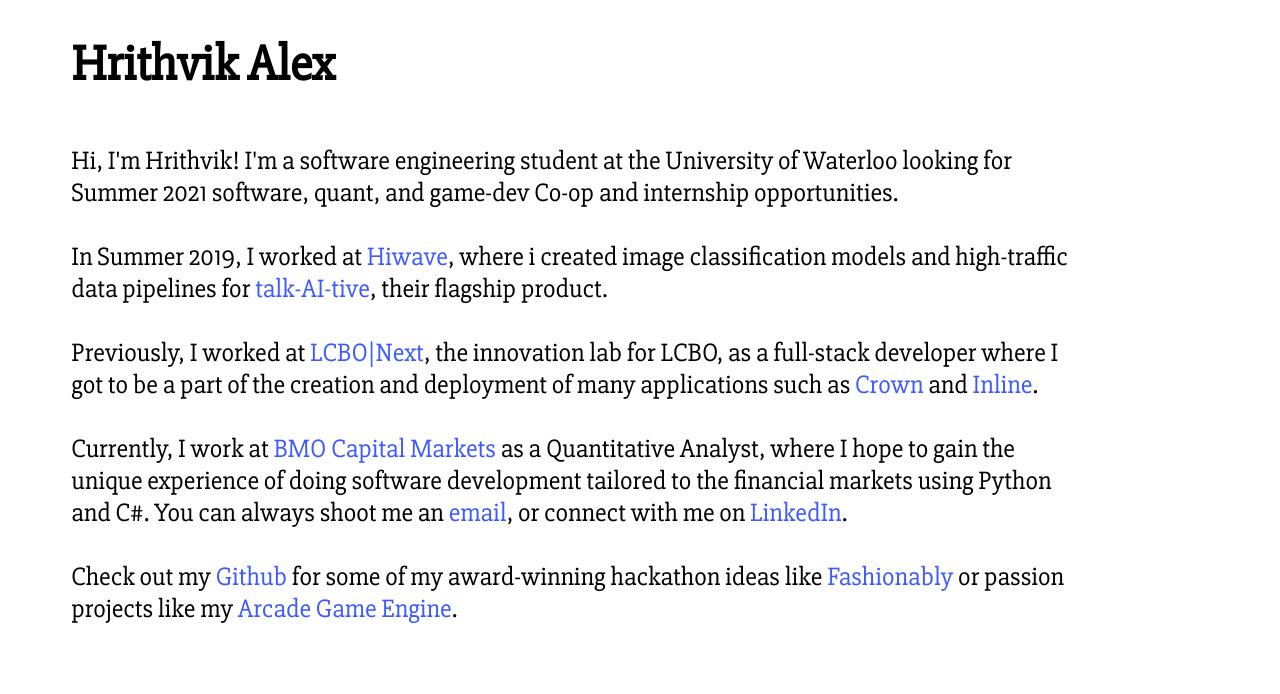
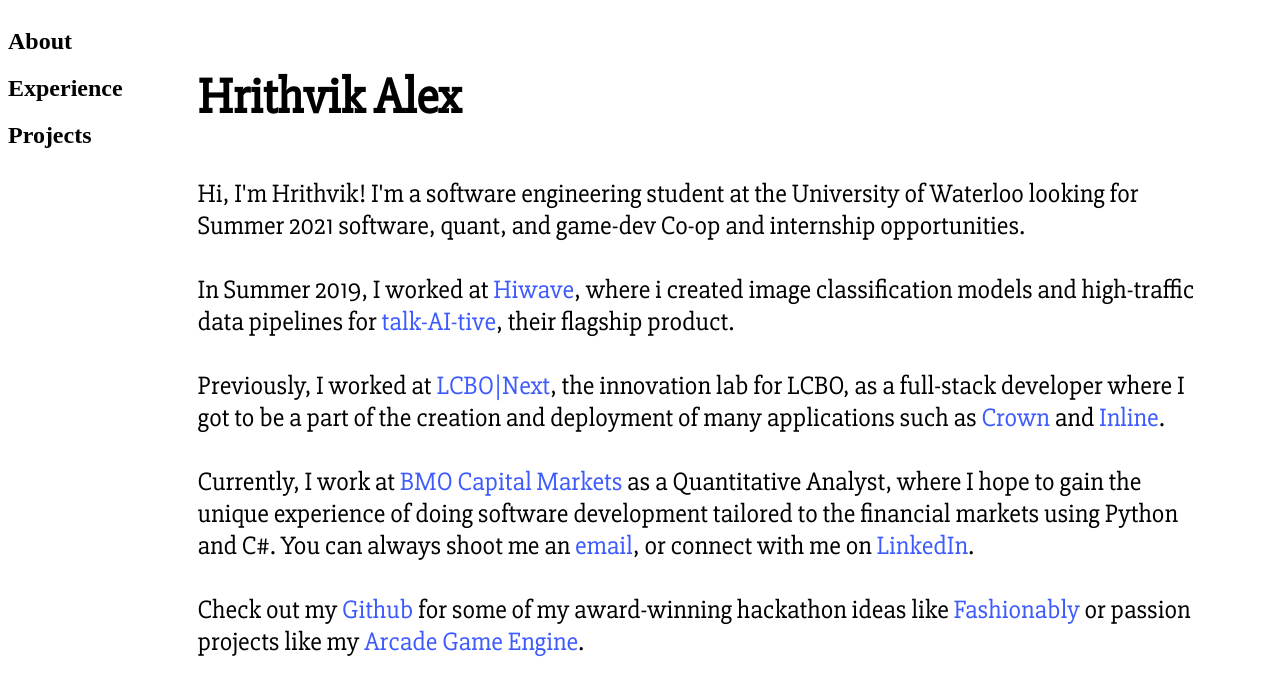
Before and after one commit to Hrithvik-Alex/hrithvik-alex.github.io, a plain HTML site: page index.html in a window 1280 px wide. Drawn offline with Linux system fonts and the light colour scheme.

Commit message:
added basic sidebar

```diff
--- a/index.html
+++ b/index.html
@@ -13,6 +13,20 @@
 
     <div>
         <div class="container">
+            <div class="sidebar">
+                <div class="sidebar-menu">
+                    <div class="About">
+                        <h2>About</h2>
+                    </div>
+                    <div class="Experience">
+                        <h2>Experience</h2>
+                    </div>
+                    <div class="Projects">
+                        <h2>Projects</h2>
+                    </div>
+                </div>
+            </div>
+            <div class="content">
                     <h1>Hrithvik Alex</h1>
                     Hi, I'm Hrithvik! I'm a software engineering student at the University of
                     Waterloo looking for Summer 2021 software, quant, and game-dev Co-op and internship opportunities.
@@ -43,6 +57,8 @@
                 </div>
             </div>
 
+    </div>
+
 
 
 </body>
--- a/style.css
+++ b/style.css
@@ -1,3 +1,39 @@
+.container {
+    display: flex;
+    flex-direction: row;
+
+}
+
+.sidebar {
+    width: 10%;
+}
+
+.content {
+    margin: 2% 5%;
+    font-size: 26px;
+    font-family: 'Slabo 27px', serif;
+    width: 80%;
+}
+
+.content h1 {
+    font-size: 50px;
+    margin-bottom: 5%;
+}
+
+a {
+    text-decoration: none;
+}
+
+a:link {
+    color: #3d5afe;
+}
+a:visited {
+    color: #3d5afe;
+}
+a:hover {
+    color: #3d5a8e;
+}
+
 /* * {
     margin: 0;
     padding: 0;
@@ -348,31 +384,3 @@ blockquote {
     width: 40%;
     margin: 30px auto;
 } */
-
-
-
-.container {
-    margin: 2% 5%;
-    font-size: 26px;
-    font-family: 'Slabo 27px', serif;
-    width: 80%;
-}
-
-.container h1 {
-    font-size: 50px;
-    margin-bottom: 5%;
-}
-
-a {
-    text-decoration: none;
-}
-
-a:link {
-    color: #3d5afe;
-}
-a:visited {
-    color: #3d5afe;
-}
-a:hover {
-    color: #3d5a8e;
-}
```
Lines whose indentation alone changed are shown as unchanged.
